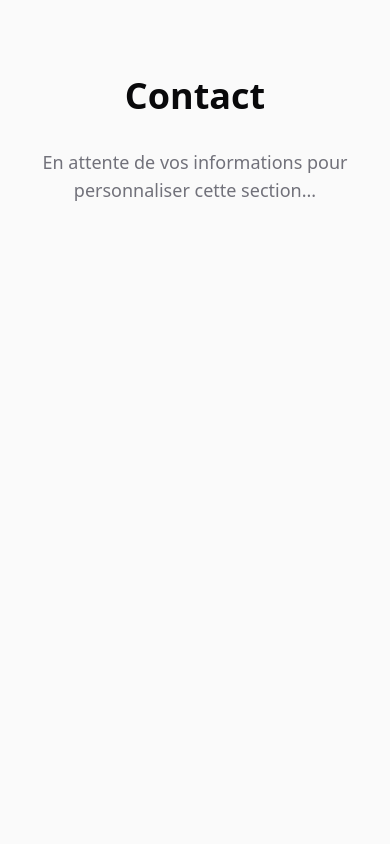
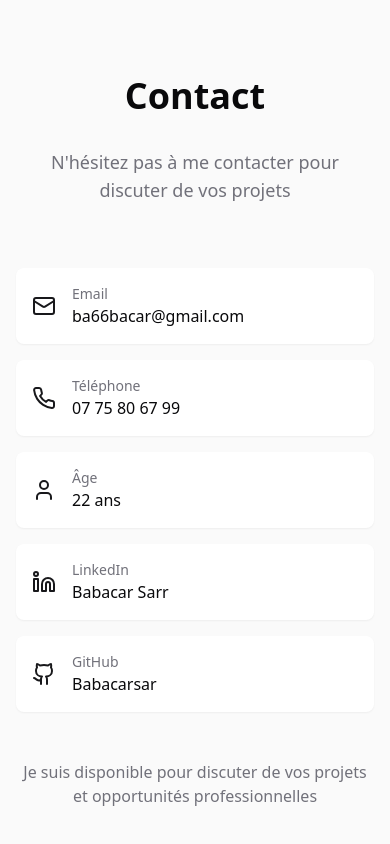
Before and after one commit to Babacarsar/portofolio, a React (Vite) app: page / in a window 390 px wide. Shown: the part 6980-7824 px from the top of the page. Before the commit the page ends 7440 px from the top, so only its background shows below. Built offline with nearby package versions, Linux system fonts and the light colour scheme.

Commit message:
Update Contact section
Add contact details to the Contact section, including email, age, phone number, LinkedIn profile URL, and GitHub profile URL.

```diff
--- a/src/components/sections/Contact.tsx
+++ b/src/components/sections/Contact.tsx
@@ -1,5 +1,37 @@
 
 import React from 'react';
+import { Mail, Phone, Linkedin, Github, User } from 'lucide-react';
+import { motion } from 'framer-motion';
+
+const ContactItem = ({ icon, label, value, link }: {
+  icon: React.ReactNode;
+  label: string;
+  value: string;
+  link?: string;
+}) => {
+  const content = (
+    <motion.div
+      whileHover={{ scale: 1.02 }}
+      className="flex items-center gap-4 p-4 bg-white rounded-lg shadow-sm hover:shadow-md transition-all"
+    >
+      <div className="text-primary">{icon}</div>
+      <div>
+        <div className="text-sm text-muted-foreground">{label}</div>
+        <div className="font-medium">{value}</div>
+      </div>
+    </motion.div>
+  );
+
+  if (link) {
+    return (
+      <a href={link} target="_blank" rel="noopener noreferrer" className="block">
+        {content}
+      </a>
+    );
+  }
+
+  return content;
+};
 
 const Contact = () => {
   return (
@@ -8,8 +40,57 @@ const Contact = () => {
         <div className="animate-on-scroll">
           <h2 className="section-title">Contact</h2>
           <p className="section-subtitle">
-            En attente de vos informations pour personnaliser cette section...
+            N'hésitez pas à me contacter pour discuter de vos projets
           </p>
+
+          <div className="max-w-2xl mx-auto">
+            <div className="grid grid-cols-1 md:grid-cols-2 gap-4">
+              <ContactItem
+                icon={<Mail size={24} />}
+                label="Email"
+                value="ba66bacar@gmail.com"
+                link="mailto:ba66bacar@gmail.com"
+              />
+
+              <ContactItem
+                icon={<Phone size={24} />}
+                label="Téléphone"
+                value="07 75 80 67 99"
+                link="tel:+33775806799"
+              />
+
+              <ContactItem
+                icon={<User size={24} />}
+                label="Âge"
+                value="22 ans"
+              />
+
+              <ContactItem
+                icon={<Linkedin size={24} />}
+                label="LinkedIn"
+                value="Babacar Sarr"
+                link="https://www.linkedin.com/in/babacar-sarr-a3888a247"
+              />
+
+              <ContactItem
+                icon={<Github size={24} />}
+                label="GitHub"
+                value="Babacarsar"
+                link="https://github.com/Babacarsar"
+              />
+            </div>
+
+            <motion.div
+              initial={{ opacity: 0, y: 20 }}
+              whileInView={{ opacity: 1, y: 0 }}
+              transition={{ duration: 0.5 }}
+              className="mt-12 text-center"
+            >
+              <p className="text-muted-foreground">
+                Je suis disponible pour discuter de vos projets et opportunités professionnelles
+              </p>
+            </motion.div>
+          </div>
         </div>
       </div>
     </section>
```
